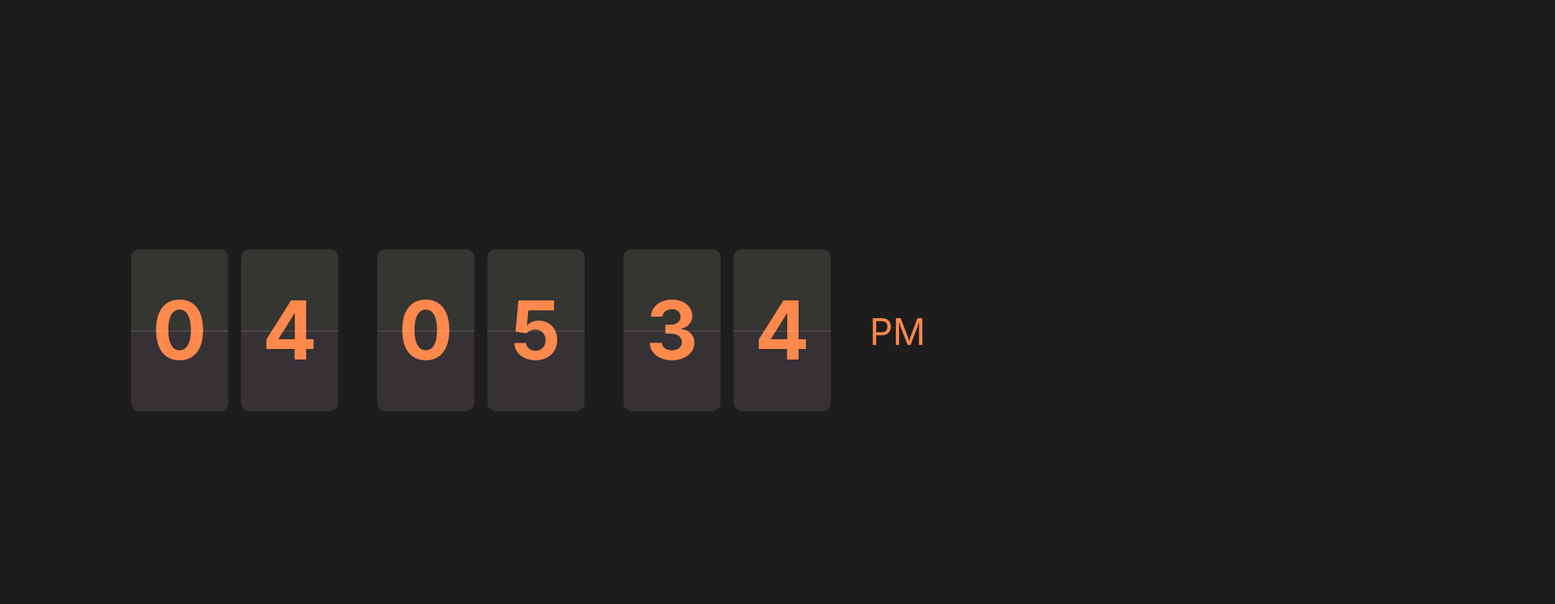
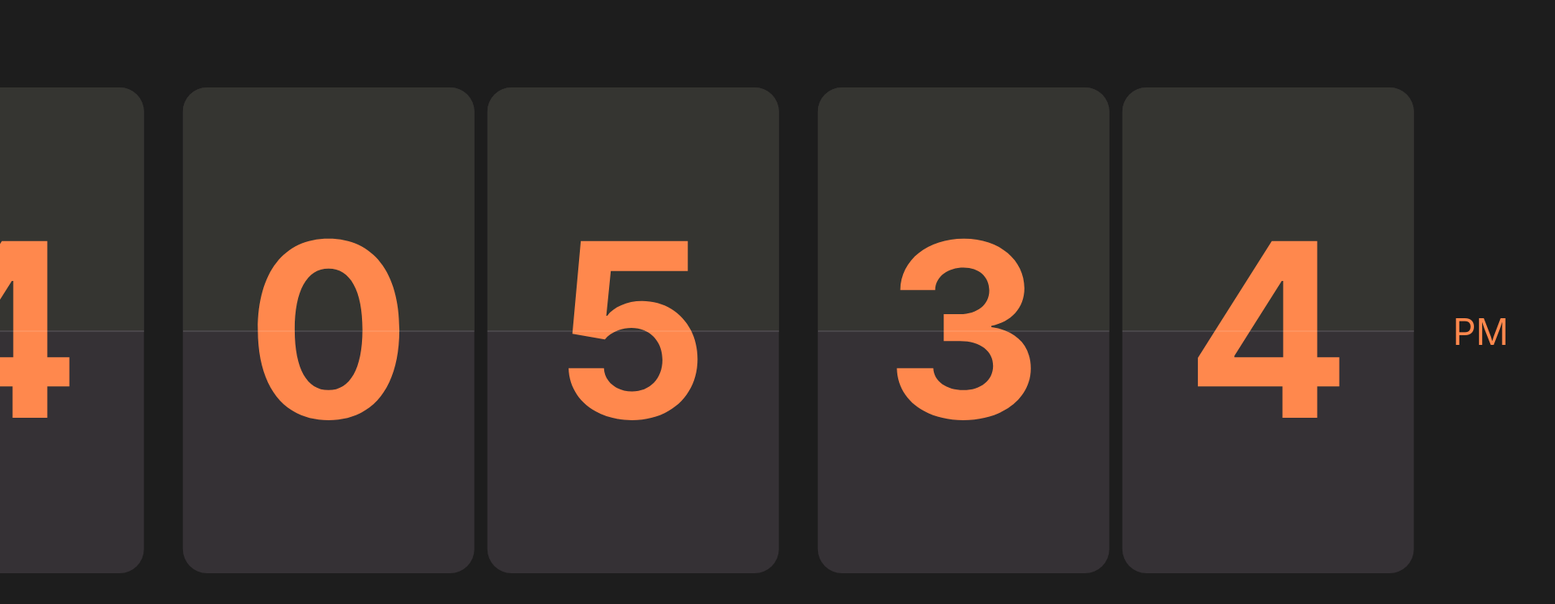
Before and after one commit to InquisitorIris/FlipClock, a plain HTML site: page index.html in a window 1280 px wide. Shown: the top 746 px of the page at 81% size, 1920 px wide, since content can reach past the window. Drawn offline with Linux system fonts and the light colour scheme.

Commit message:
Update style.css

```diff
--- a/style.css
+++ b/style.css
@@ -8,7 +8,7 @@ body {
 }
 
 :root {
-  --flip-height: 100px;
+  --flip-height: 300px;
   --flip-width: calc(var(--flip-height) * 0.6);
   --line-height: calc(var(--flip-height) * 0.5);
   --flip-container-color: #353135;
```
